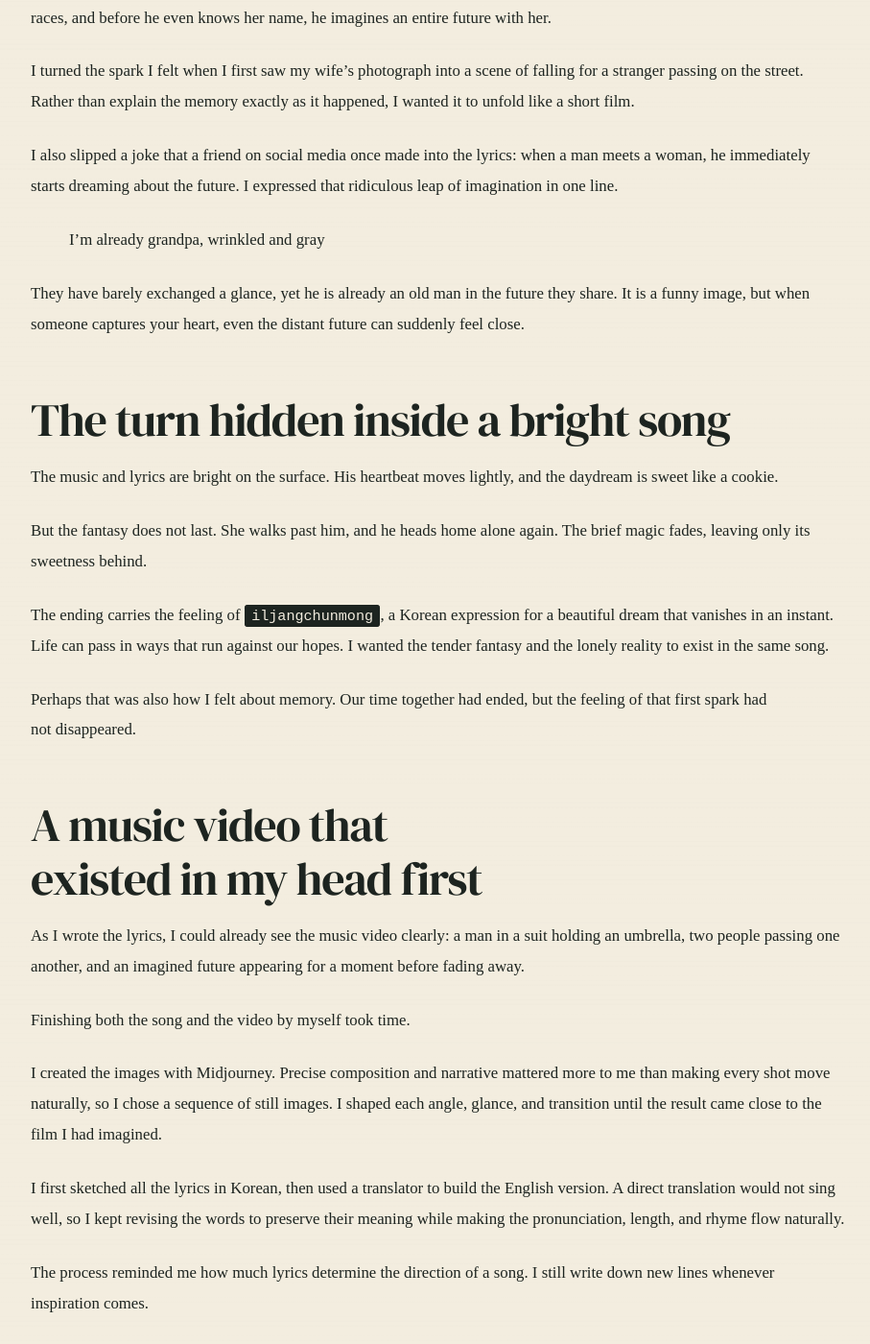
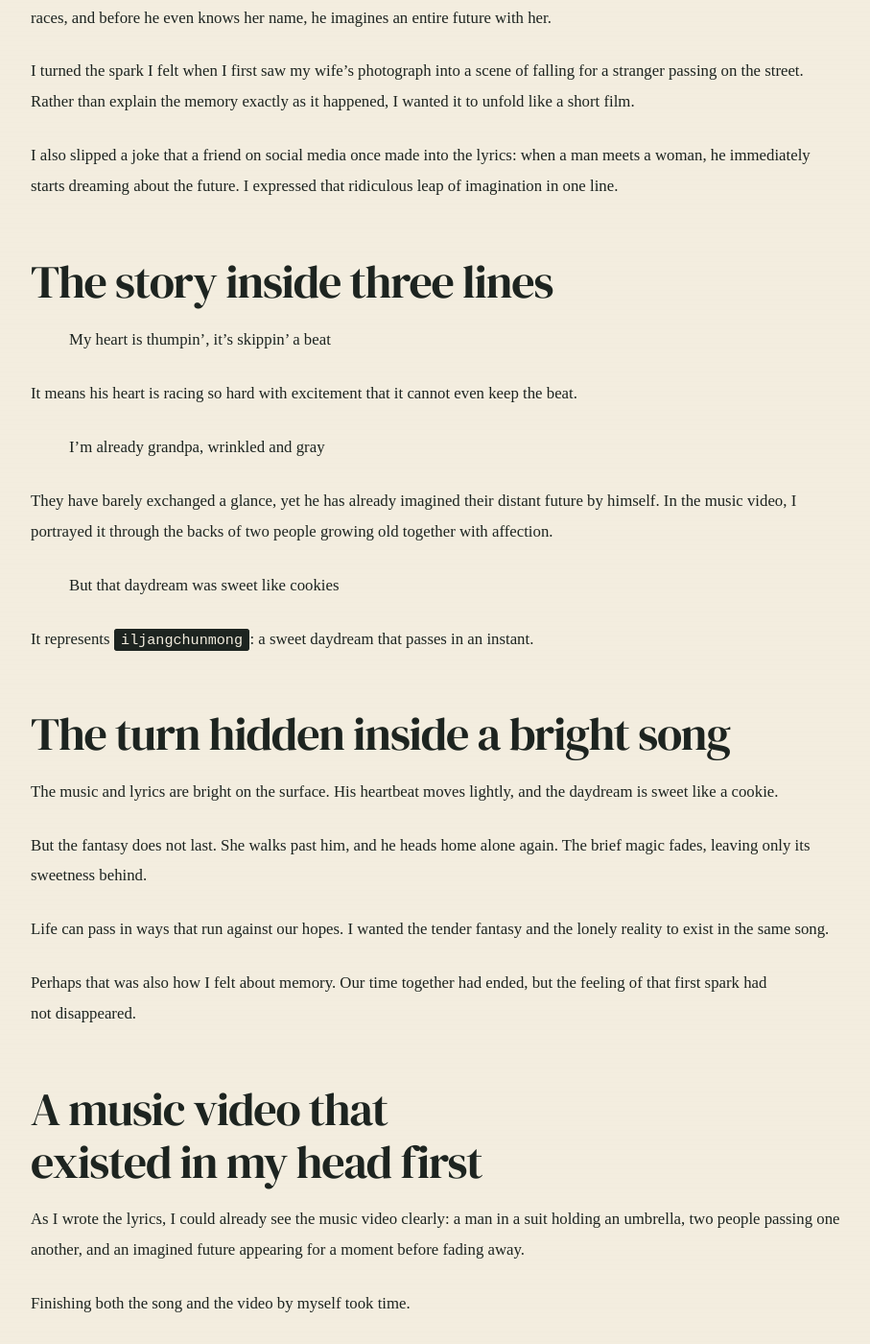
Before and after one commit to babypaunch/babypaunch.github.io, a Jekyll site: the page built from _posts/2026-08-26-sweet-like-cookies-en.md, in a window 1280 px wide and 1400 px high, scrolled down 1335 px. Shown: the whole window at 96% size, without its empty margins (183-1090 px from the left). Built offline with Jekyll 4.4.1, drawn with Linux system fonts in a browser that asks for light colours; some web fonts are replaced; some of the changed text lies outside the part shown.

Commit message:
feat(blog): Sweet Like Cookies 가사 해설 추가

```diff
--- a/_posts/2026-08-26-sweet-like-cookies-en.md
+++ b/_posts/2026-08-26-sweet-like-cookies-en.md
@@ -3,7 +3,7 @@ layout: post
 locale: en
 page_key: blog
 title: Sweet Like Cookies, my first song born from memory
-description: How I remembered the first spark I felt for my wife and turned it into lyrics, a song, and a music video.
+description: How I remembered the spark I felt when I first saw my wife's photograph and turned it into lyrics, a song, and a music video.
 category: Music
 date: 2026-08-26 01:00:00 +0900
 permalink: /en/blog/sweet-like-cookies/
@@ -35,9 +35,19 @@ I turned the spark I felt when I first saw my wife's photograph into a scene of
 
 I also slipped a joke that a friend on social media once made into the lyrics: when a man meets a woman, he immediately starts dreaming about the future. I expressed that ridiculous leap of imagination in one line.
 
+## The story inside three lines
+
+> My heart is thumpin', it's skippin' a beat
+
+It means his heart is racing so hard with excitement that it cannot even keep the beat.
+
 > I'm already grandpa, wrinkled and gray
 
-They have barely exchanged a glance, yet he is already an old man in the future they share. It is a funny image, but when someone captures your heart, even the distant future can suddenly feel close.
+They have barely exchanged a glance, yet he has already imagined their distant future by himself. In the music video, I portrayed it through the backs of two people growing old together with affection.
+
+> But that daydream was sweet like cookies
+
+It represents `iljangchunmong`: a sweet daydream that passes in an instant.
 
 ## The turn hidden inside a bright song
 
@@ -45,7 +55,7 @@ The music and lyrics are bright on the surface. His heartbeat moves lightly, and
 
 But the fantasy does not last. She walks past him, and he heads home alone again. The brief magic fades, leaving only its sweetness behind.
 
-The ending carries the feeling of `iljangchunmong`, a Korean expression for a beautiful dream that vanishes in an instant. Life can pass in ways that run against our hopes. I wanted the tender fantasy and the lonely reality to exist in the same song.
+Life can pass in ways that run against our hopes. I wanted the tender fantasy and the lonely reality to exist in the same song.
 
 Perhaps that was also how I felt about memory. Our time together had ended, but the feeling of that first spark had not disappeared.
 
```
Also changed, not shown: _posts/2026-08-26-sweet-like-cookies.md (+13 -3 lines).
